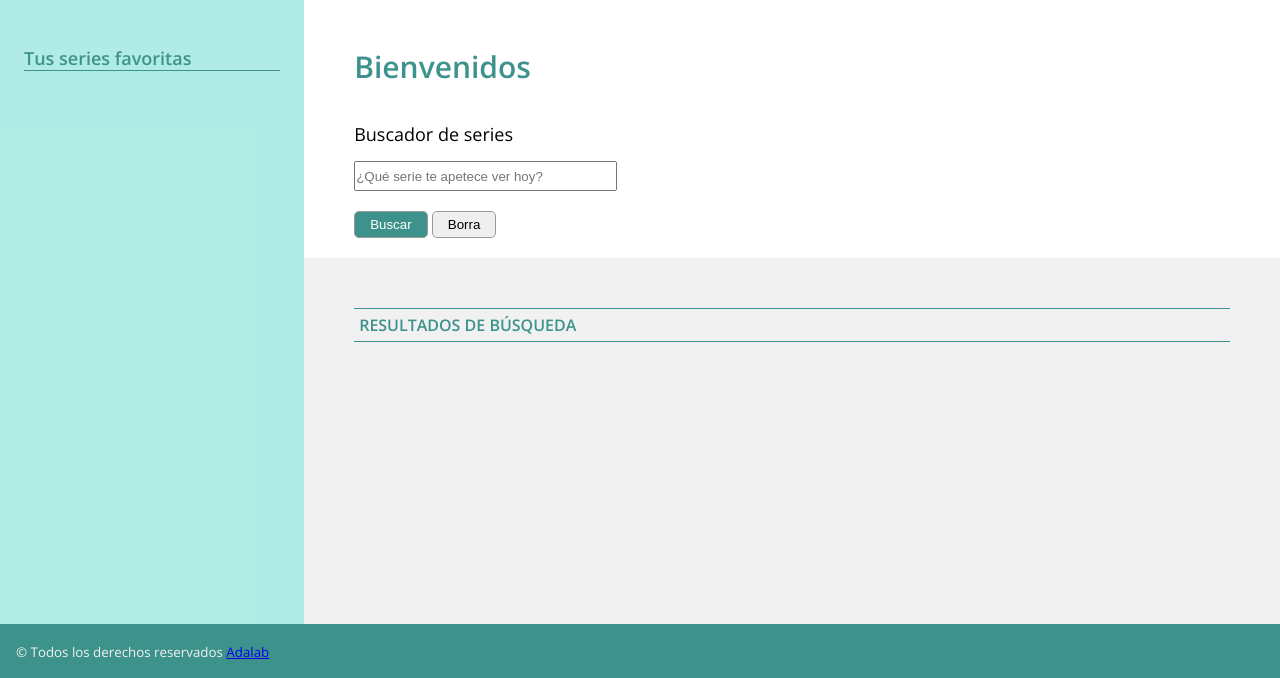
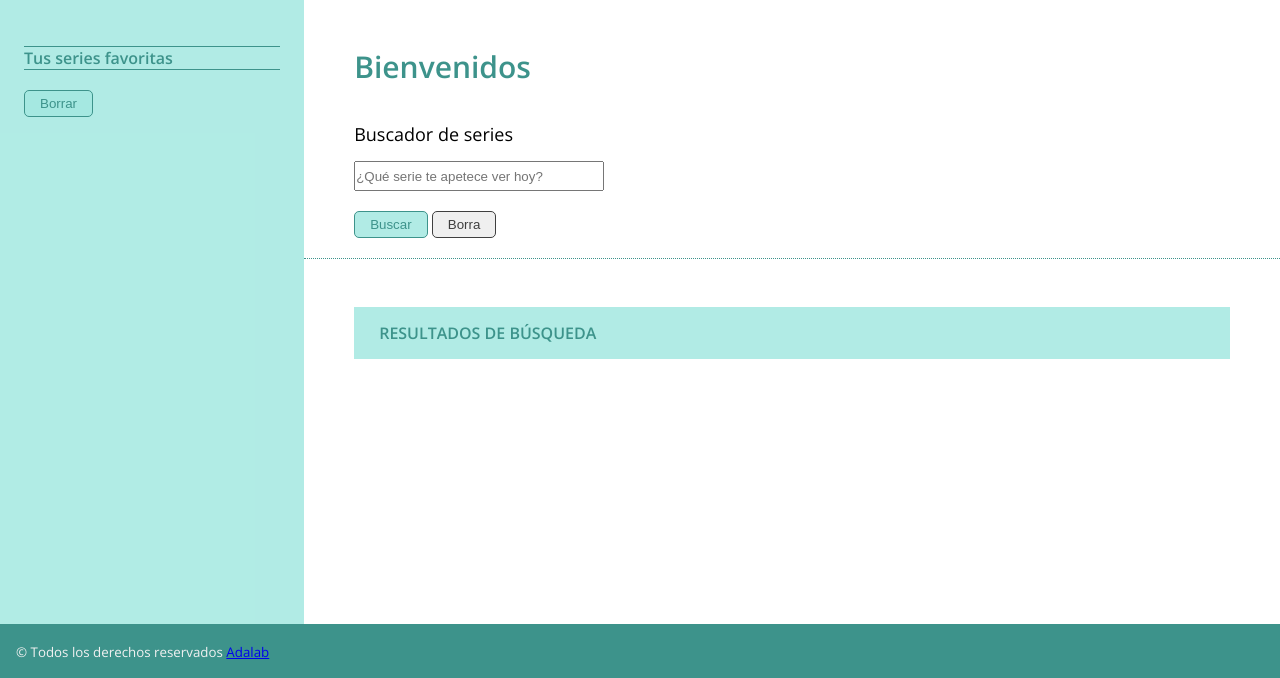
Before and after one commit to Adalab/modulo-2-evaluacion-final-anaapezteguia, a website: page docs/index.html in a window 1280 px wide. Shown: the part 122-800 px from the top of the page. Drawn offline with nearby package versions, Linux system fonts and the light colour scheme.

Commit message:
Run docs to update project

```diff
--- a/docs/index.html
+++ b/docs/index.html
@@ -20,17 +20,9 @@
       <div class="divider">
         <section class="favorites__section js-favorites">
             <h2 class="favorites__section--title">Tus series favoritas</h2>
+            <input type="button" value="Borrar" class="favorites__section--clear js-clearBtn">
             <ul class="favList js-favListContainer">
-                <!-- Aquí empieza el código que vamos a generar desde JS -->
-                <!-- <li class="favList__li js-favList">
-                  <div class="favList__results">
-                  <img class="js-serieImg" src="https://via.placeholder.com/105x148/dcbcc6/666666/?text=DEFAULT IMAGE" alt="" title="" size="105x148">
-                  <h3 class="favList__title js-serieTitle">Serie</h3>
-                  </div>
-                </li> -->
-                <!-- Aquí acaba el código que vamos a generar desde JS -->
             </ul>
-
         </section>
         <main class="page__main">
           <form action=""  class="js-form">
@@ -39,27 +31,16 @@
               <fieldset class="page__main--fieldset">
                 <label for="setSeries" class="page__main--label">Buscador de series</label>
                 <input placeholder ="¿Qué serie te apetece ver hoy?" type="text" id="setSeries" name="setSeries" class="page__main--input js-seriesInput" >
-                <!-- value="dexter" -->
-                <!-- Eliminar el value del input antes de terminar el ejercicio -->
-                        <input type="submit" class="page__main--button search js-searchBtn" value="Buscar" />
-                        <input type="reset" class="page__main--button js-resetBtn" value="Borra" />
+                <input type="submit" class="page__main--button search js-searchBtn" value="Buscar" />
+                <input type="reset" class="page__main--button js-resetBtn" value="Borra" />
               </fieldset>
             </div>
             <div class="page__main results">
                 <div class="wrapper">
-                  <h2 class="page__main--subtitle">Resultados de búsqueda</h2>
+                  <h2 class="results__subtitle">Resultados de búsqueda</h2>
                   <ul class="searchList js-searchList">
-                    <!-- Aquí empieza el código que vamos a generar desde JS -->
-                    <!-- <li class="searchList__li js-series">
-                      <div class="searchList__fav">
-                      <img class="js-movieImg" src="" alt="" title="" size="210x295">
-                      <h3 class="searchList__title js-movieTitle">Serie · ID:<span>X</span></h3>
-                      </div>
-                    </li> -->
-                    <!-- Aquí acaba el código que vamos a generar desde JS -->
                   </ul>
                 </div>
-
               </div>
           </form>
         </main>
```
Also changed, not shown: docs/assets/css/main.css (+1 -1 lines), docs/assets/js/main.js (+1 -1 lines).
